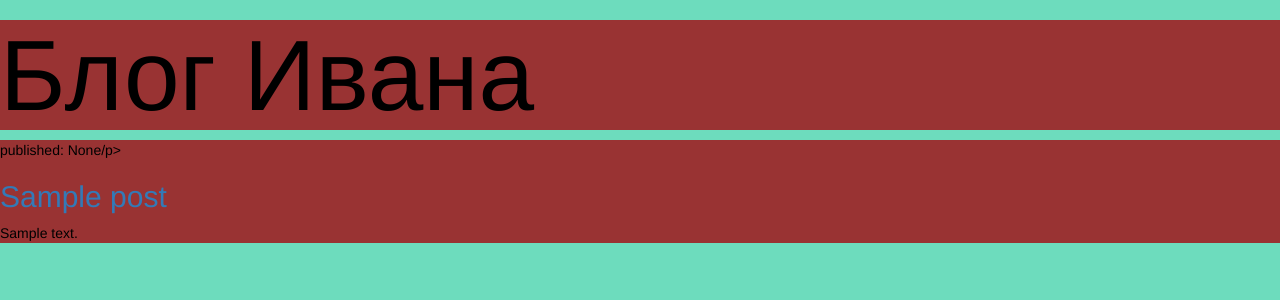
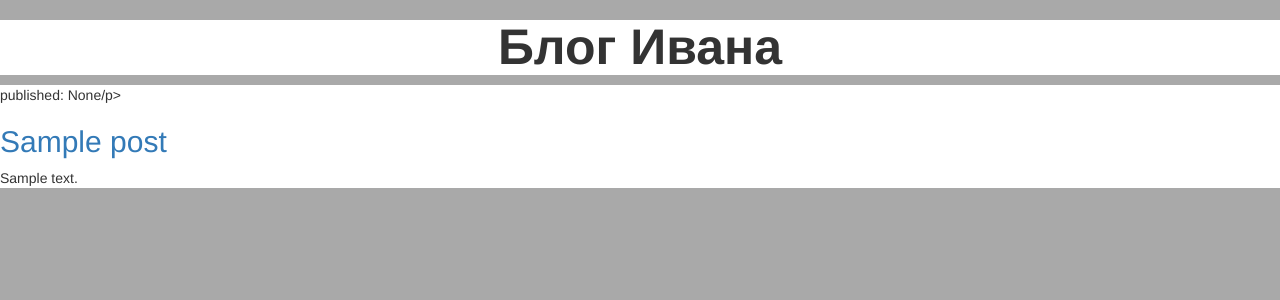
Before and after one commit to Anniknagl/my_first_blog, a Django app: template templates/blog/post_list.html in a window 1280 px wide. Shown: the top 300 px of the page. Run offline with Django 3.2, Linux system fonts and the light colour scheme; the template is opened without the code that fills it: values that come from a table or form of the project are taken from there, others are empty; tables that the repository leaves empty hold one stand-in row (values such as "Sample post"); some libraries are stand-ins or nearby versions.

Commit message:
CSS file is worked!

```diff
--- a/blog/static/css/style.css
+++ b/blog/static/css/style.css
@@ -1,10 +1,16 @@
 body {
-    background-color: #6DDCBD;
+    background-color: darkgrey;
+}
+h1 {
+    text-align: center;
+    font-size: 50px;
+    font-weight: bold;
 }
 div {
-    color: #000000;
-    background-color: #993333;
+    background-color: #fff;
 }
-h1 {
-    font-size: 100px;
+a:hover {
+    font-size: 50px;
+    color: orange;
+;
 }
--- a/djangoblog/settings.py
+++ b/djangoblog/settings.py
@@ -37,7 +37,7 @@
     'django.contrib.sessions',
     'django.contrib.messages',
     'django.contrib.staticfiles',
-    'blog'
+    'blog.apps.BlogConfig'
 ]
 
 MIDDLEWARE = [
```
